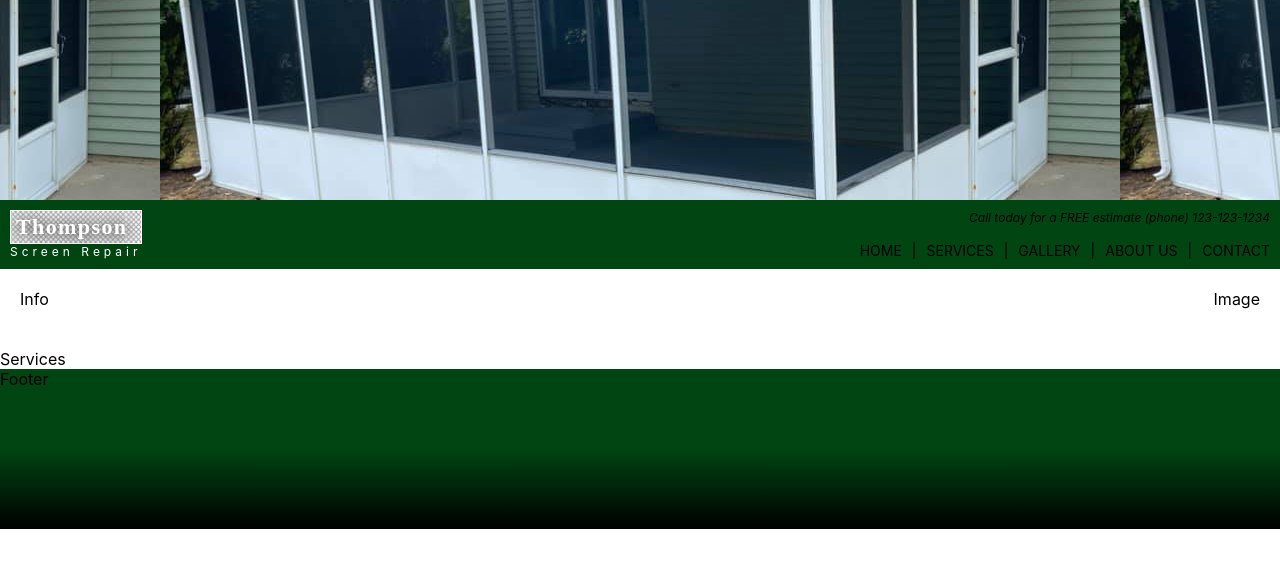
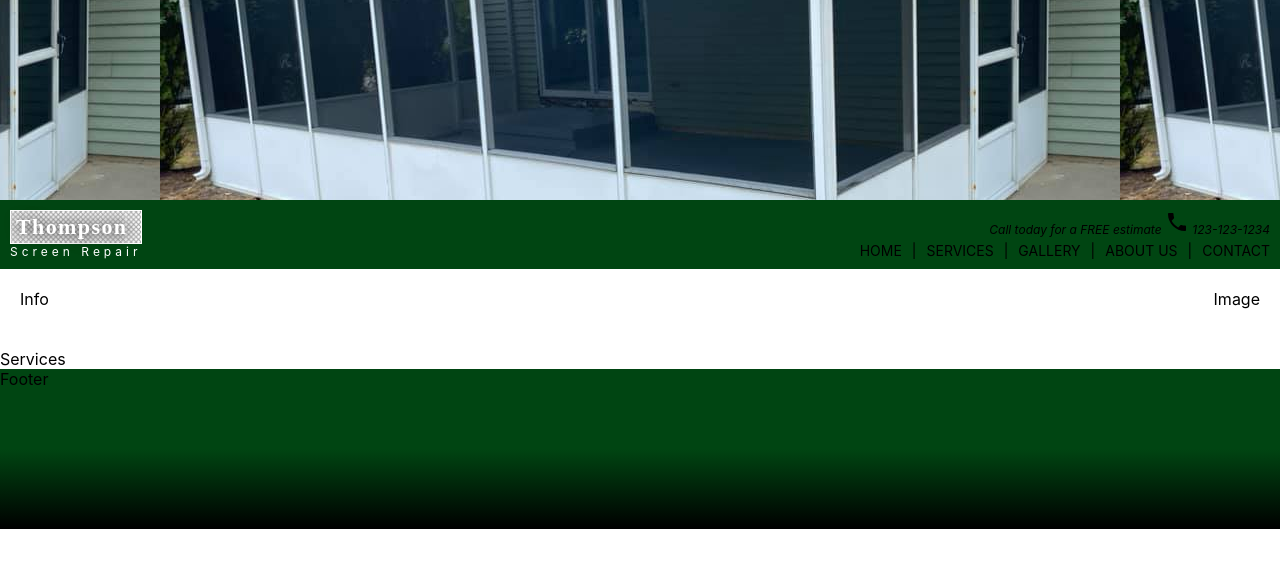
Before and after one commit to jake-the-cake/screen-repair, a React (Create React App) app: page / in a window 1280 px wide. Shown: the top 568 px of the page. Built offline with nearby package versions, Linux system fonts and the light colour scheme.

Commit message:
add slash

```diff
--- a/package.json
+++ b/package.json
@@ -1,9 +1,13 @@
 {
   "name": "screen-repair",
   "version": "0.1.0",
-  "homepage": "https://jake-the-cake.github.io/screen-repair",
+  "homepage": "https://jake-the-cake.github.io/screen-repair/",
   "private": true,
   "dependencies": {
+    "@emotion/react": "^11.9.0",
+    "@emotion/styled": "^11.8.1",
+    "@mui/icons-material": "^5.8.3",
+    "@mui/material": "^5.8.3",
     "@testing-library/jest-dom": "^5.16.4",
     "@testing-library/react": "^13.3.0",
     "@testing-library/user-event": "^13.5.0",
--- a/src/App.jsx
+++ b/src/App.jsx
@@ -2,7 +2,7 @@ import styled from 'styled-components'
 import Footer from './components/Footer'
 import Navbar from './components/Navbar'
 import UpperImage from './components/UpperImage'
-import {Switch, Routes, Route, BrowserRouter} from 'react-router-dom'
+import { Routes, Route, BrowserRouter } from 'react-router-dom'
 import Home from './pages/Home'
 
 const Container = styled.div`
--- a/src/components/Navbar.jsx
+++ b/src/components/Navbar.jsx
@@ -1,5 +1,6 @@
 import React from 'react'
 import styled from 'styled-components'
+import {Phone} from '@mui/icons-material'
 
 const Container = styled.div`
 	background-color: #004512;
@@ -64,7 +65,7 @@ const Navbar = () => {
 				<SubtitleText>Screen Repair</SubtitleText>
 			</TitleContainer>
 			<LinksAndInfo>
-				<InfoContainer>Call today for a FREE estimate (phone) 123-123-1234</InfoContainer>
+				<InfoContainer>Call today for a FREE estimate <Phone /> 123-123-1234</InfoContainer>
 				<LinkContainer>
 					<LinkText>Home</LinkText>|
 					<LinkText>Services</LinkText>|
```
Also changed, not shown: 1 other file (tests, documents, lock files or other folders).
